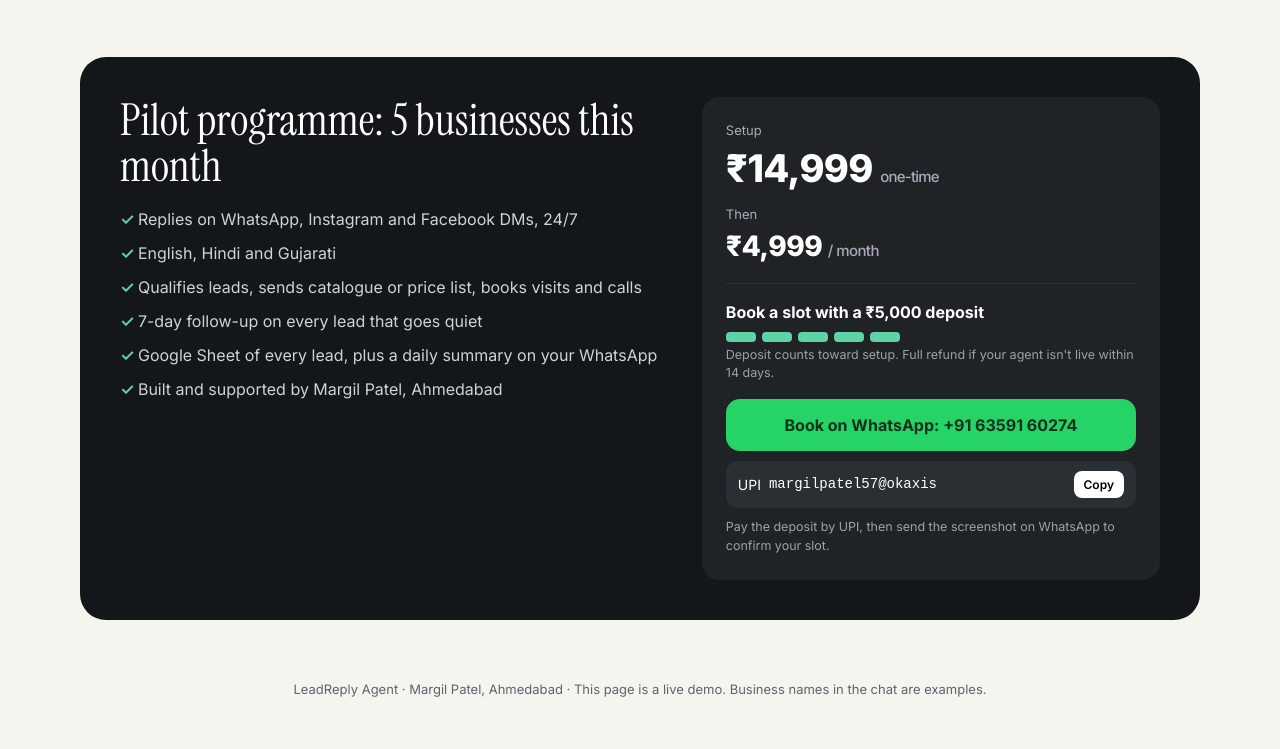
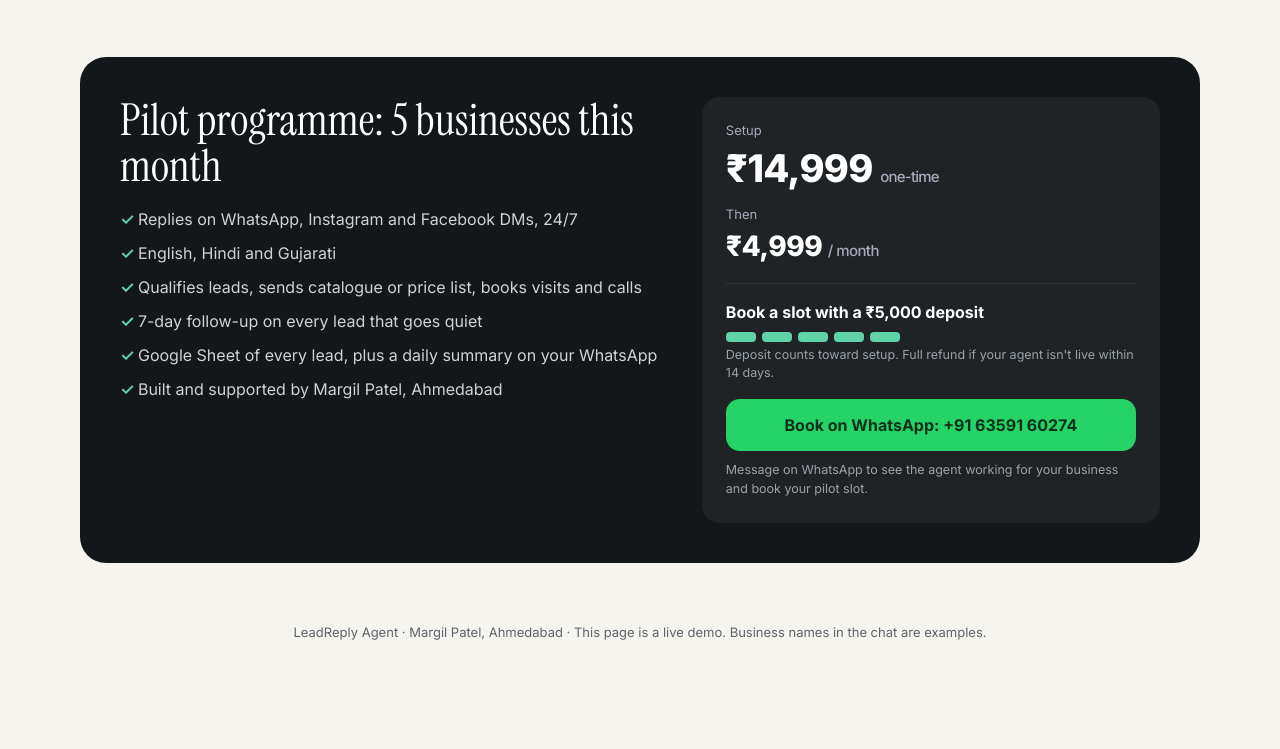
Before and after one commit to marguptl/leadreply-demo, a plain HTML site: page index.html in a window 1280 px wide. Shown: the part 1428-2177 px from the top of the page. After the commit the page ends 2120 px from the top, so only its background shows below. Drawn offline with Linux system fonts and the light colour scheme.

Commit message:
Remove UPI details from demo page; WhatsApp CTA only
Co-Authored-By: Claude Opus 5.5 <noreply@anthropic.com>
Claude-Session: https://claude.ai/code/session_01MvBNwZsGReewXSF5tqTpbj

```diff
--- a/index.html
+++ b/index.html
@@ -160,8 +160,7 @@ footer{padding:20px 0 50px;color:var(--muted);font-size:13px;text-align:center}
       <div class="slots"><i></i><i></i><i></i><i></i><i></i></div>
       <div class="fine" style="margin-top:4px">Deposit counts toward setup. Full refund if your agent isn't live within 14 days.</div>
       <a class="cta" href="https://wa.me/916359160274?text=Hi%20Margil%2C%20I%20saw%20the%20LeadReply%20demo%20and%20want%20a%20pilot%20slot." target="_blank" rel="noopener">Book on WhatsApp: +91 63591 60274</a>
-      <div class="upi"><span>UPI</span><code id="upi">margilpatel57@okaxis</code><button id="copy">Copy</button></div>
-      <div class="fine">Pay the deposit by UPI, then send the screenshot on WhatsApp to confirm your slot.</div>
+      <div class="fine">Message on WhatsApp to see the agent working for your business and book your pilot slot.</div>
     </div>
   </section>
 
@@ -257,7 +256,6 @@ function reset(){const v=V[cur];step=0;score=0;state={};t0=0;$("msgs").innerHTML
   $("owner").classList.add("empty");$("owner").textContent="Finish the chat to see the summary the owner receives.";
   renderFields();renderFU(false);bubble("Lead from Instagram ad · 11:07 pm",false,true);
   setTimeout(()=>{bubble({interior:"Hi, saw your ad. Need interiors done",realestate:"Hi, interested in flats",coaching:"Hi, need details about your courses",maker:"Hello, need price list"}[cur],true);t0=performance.now();agentSay(0)},400)}
-$("copy").onclick=async()=>{try{await navigator.clipboard.writeText($("upi").textContent);$("copy").textContent="Copied"}catch(e){$("copy").textContent="Select & copy"}setTimeout(()=>$("copy").textContent="Copy",1800)};
 chips();reset();
 </script>
 </body>
```
